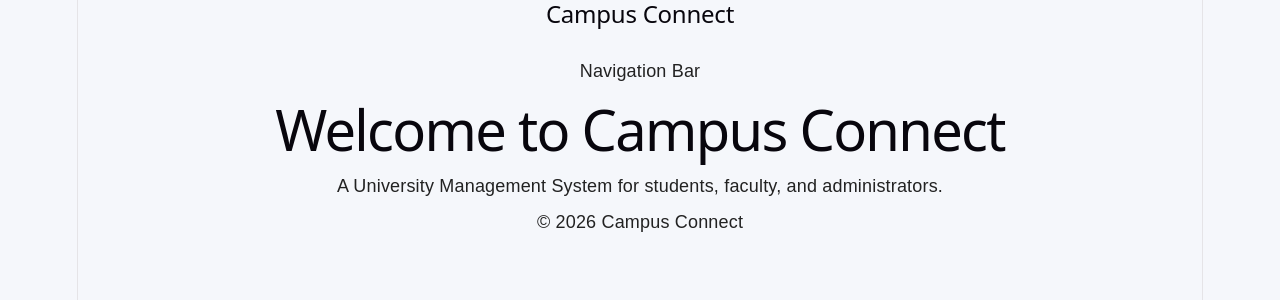
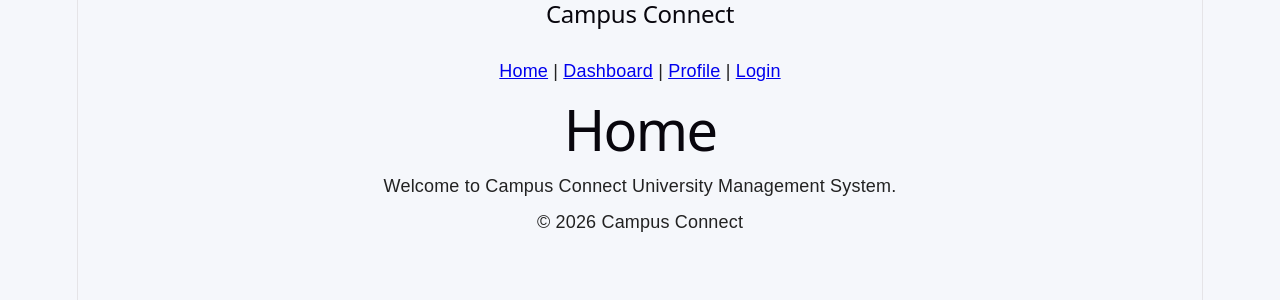
Before and after one commit to KritikaChhetri/Campus-Connect, a React (Vite) app in the folder client/: page / in a window 1280 px wide. Shown: the top 300 px of the page. Built offline with nearby package versions, Linux system fonts and the light colour scheme.

Commit message:
Add Sprint 6 client-side routing and navigation

```diff
--- a/client/src/App.jsx
+++ b/client/src/App.jsx
@@ -1,7 +1,7 @@
-import MainLayout from "./layouts/MainLayout";
+import AppRoutes from "./routes/AppRoutes";
 
 function App() {
-  return <MainLayout />;
+  return <AppRoutes />;
 }
 
 export default App;
--- a/client/src/components/layout/Navbar.jsx
+++ b/client/src/components/layout/Navbar.jsx
@@ -1,8 +1,17 @@
+import { NavLink } from "react-router-dom";
+
 function Navbar() {
   return (
     <nav>
       <h2>Campus Connect</h2>
-      <p>Navigation Bar</p>
+
+      <NavLink to="/">Home</NavLink>
+      {" | "}
+      <NavLink to="/dashboard">Dashboard</NavLink>
+      {" | "}
+      <NavLink to="/profile">Profile</NavLink>
+      {" | "}
+      <NavLink to="/login">Login</NavLink>
     </nav>
   );
 }
--- a/client/src/layouts/MainLayout.jsx
+++ b/client/src/layouts/MainLayout.jsx
@@ -1,3 +1,4 @@
+import { Outlet } from "react-router-dom";
 import Navbar from "../components/layout/Navbar";
 import Footer from "../components/layout/Footer";
 
@@ -7,10 +8,7 @@ function MainLayout() {
       <Navbar />
 
       <main>
-        <h1>Welcome to Campus Connect</h1>
-        <p>
-          A University Management System for students, faculty, and administrators.
-        </p>
+        <Outlet />
       </main>
 
       <Footer />
--- a/client/src/main.jsx
+++ b/client/src/main.jsx
@@ -1,11 +1,14 @@
-import { StrictMode } from 'react'
-import { createRoot } from 'react-dom/client'
-import './index.css'
+import { StrictMode } from "react";
+import { createRoot } from "react-dom/client";
+import { BrowserRouter } from "react-router-dom";
+import "./index.css";
 import "./assets/styles/global.css";
-import App from './App.jsx'
+import App from "./App.jsx";
 
-createRoot(document.getElementById('root')).render(
+createRoot(document.getElementById("root")).render(
   <StrictMode>
-    <App />
-  </StrictMode>,
-)
+    <BrowserRouter>
+      <App />
+    </BrowserRouter>
+  </StrictMode>
+);
--- /dev/null
+++ b/client/src/routes/AppRoutes.jsx
@@ -0,0 +1,26 @@
+import { Routes, Route } from "react-router-dom";
+
+import Home from "../pages/Home/Home";
+import Login from "../pages/Login/Login";
+import Dashboard from "../pages/Dashboard/Dashboard";
+import Profile from "../pages/Profile/Profile";
+import NotFound from "../pages/NotFound/NotFound";
+import MainLayout from "../layouts/MainLayout";
+
+function AppRoutes() {
+  return (
+    <Routes>
+      <Route element={<MainLayout />}>
+        <Route path="/" element={<Home />} />
+        <Route path="/dashboard" element={<Dashboard />} />
+        <Route path="/profile" element={<Profile />} />
+      </Route>
+
+      <Route path="/login" element={<Login />} />
+
+      <Route path="*" element={<NotFound />} />
+    </Routes>
+  );
+}
+
+export default AppRoutes;
```
